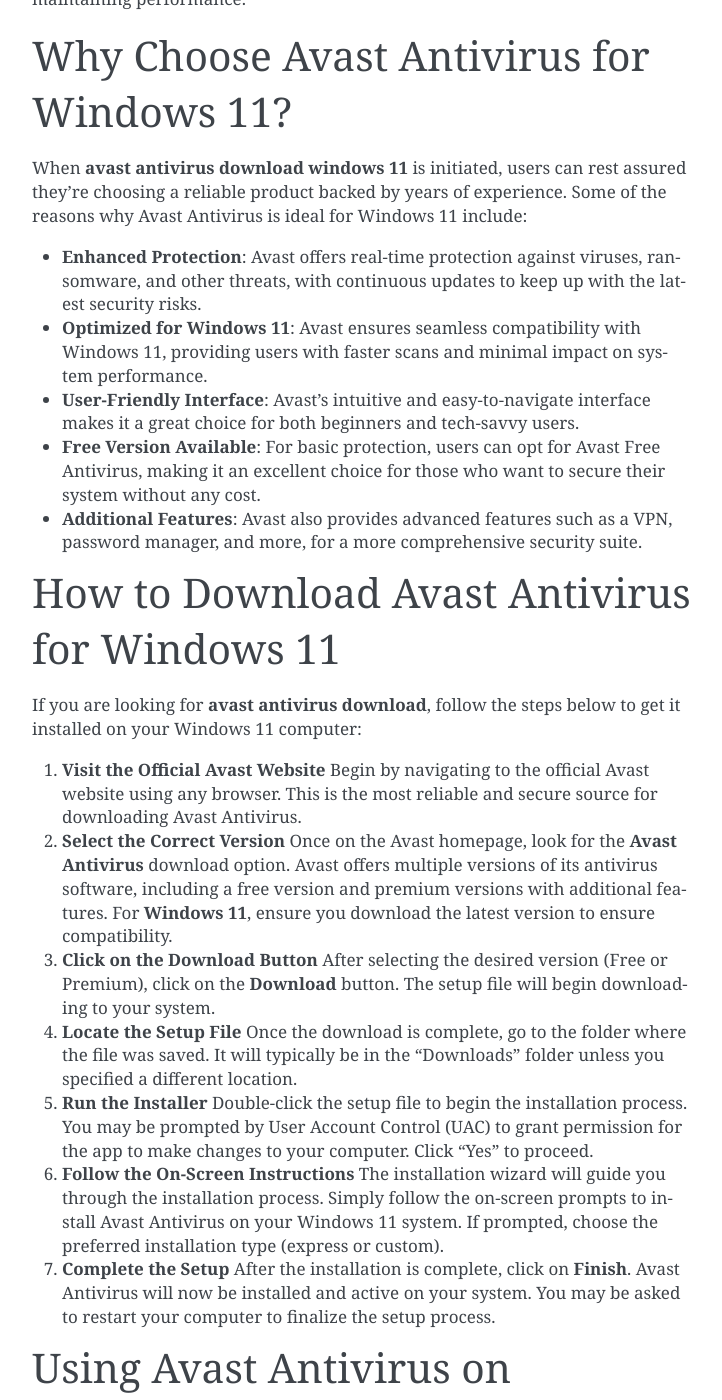
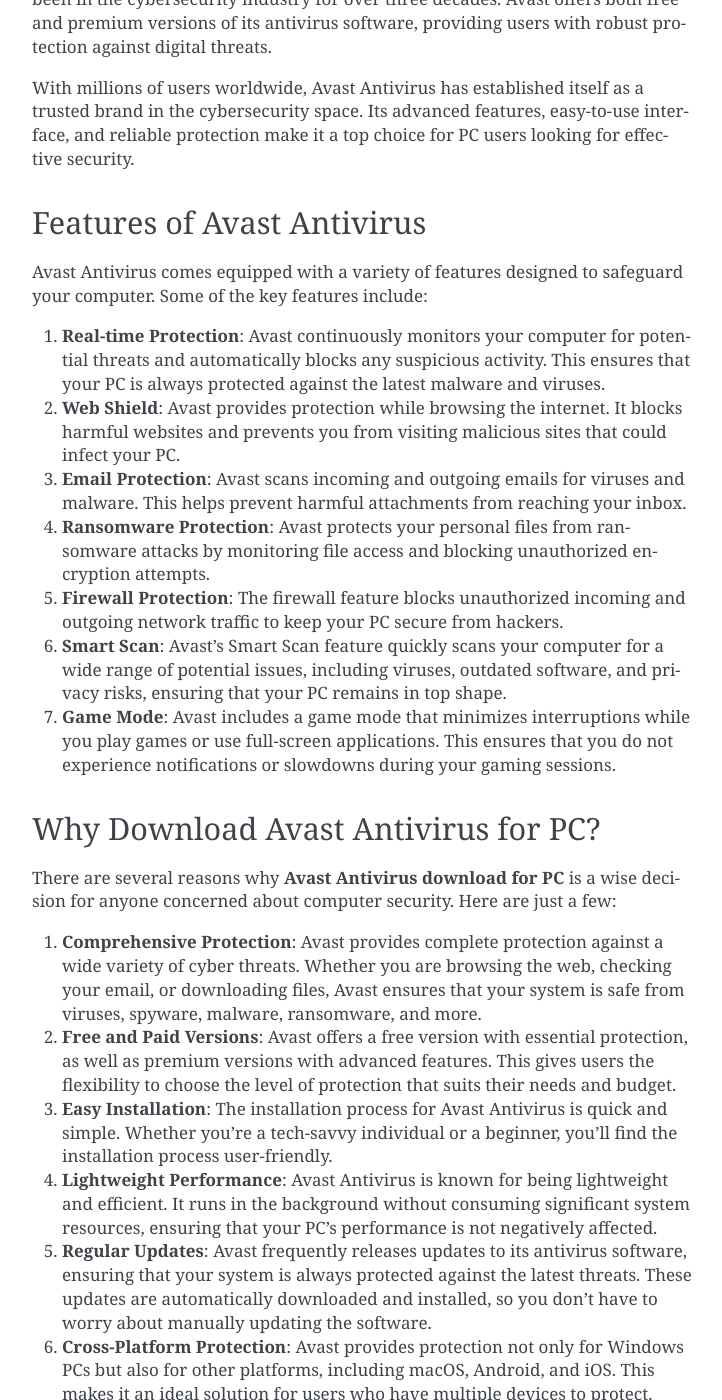
Before and after one commit to Alycole9/avast-antivirus-download-for-pc, a Sphinx documentation site: the page built from docs/index.rst, in a window 1280 px wide and 1400 px high, scrolled down 767 px. Shown: the whole window, without its empty margins (388-1110 px from the left). Built offline with Sphinx 7.4.7, drawn with Linux system fonts in a browser that asks for light colours; some of the changed text lies outside the part shown.

Commit message:
Update index.rst

```diff
--- a/docs/index.rst
+++ b/docs/index.rst
@@ -1,7 +1,7 @@
-How to Download Avast Antivirus on Windows 11?
+How to Download Avast Antivirus on PC?
 =============================================
 
-When it comes to ensuring the security of your computer, a trusted antivirus program is essential. Avast Antivirus is one of the most popular antivirus solutions worldwide, providing comprehensive protection against a wide range of digital threats. With the rise of Windows 11, it’s essential to understand how to download and install Avast Antivirus on this latest operating system. In this guide, we'll walk you through the steps for **Avast antivirus download Windows 11**, along with features, installation steps, and some troubleshooting tips for a seamless experience.
+In today's digital world, where cyber threats are becoming increasingly sophisticated, securing your personal data and online activities has never been more important. One of the most effective ways to protect your computer from viruses, malware, and other harmful software is by using a reliable antivirus program. Avast Antivirus is a well-known name in the world of cybersecurity, and it offers a range of powerful features that help keep your PC safe from digital threats.
 
 .. image:: download.gif
    :alt: My Project Logo
@@ -9,107 +9,91 @@ When it comes to ensuring the security of your computer, a trusted antivirus pro
    :align: center
    :target: https://getchatsupport.live/
 
-Avast Antivirus is a leading security software developed by Avast Software, offering a wide range of security features for both personal and business use. Avast provides excellent protection against viruses, malware, ransomware, spyware, phishing, and other cybersecurity threats. It's compatible with various platforms, including Windows, macOS, Android, and iOS.
 
-As of the release of Windows 11, Avast has been optimized to run smoothly on the new operating system, ensuring your computer remains protected while maintaining performance.
+This guide will walk you through the process of **Avast antivirus download for PC**, explore the benefits of using Avast, and explain why it is one of the best choices for ensuring the security of your computer.
 
-Why Choose Avast Antivirus for Windows 11?
-==========================================
+What is Avast Antivirus?
+------------------------
 
-When **avast antivirus download windows 11** is initiated, users can rest assured they’re choosing a reliable product backed by years of experience. Some of the reasons why Avast Antivirus is ideal for Windows 11 include:
+Avast Antivirus is a widely used software solution designed to protect personal computers from various types of cyber threats, such as viruses, malware, spyware, and ransomware. It is developed by Avast Software, a company that has been in the cybersecurity industry for over three decades. Avast offers both free and premium versions of its antivirus software, providing users with robust protection against digital threats.
 
-- **Enhanced Protection**: Avast offers real-time protection against viruses, ransomware, and other threats, with continuous updates to keep up with the latest security risks.
+With millions of users worldwide, Avast Antivirus has established itself as a trusted brand in the cybersecurity space. Its advanced features, easy-to-use interface, and reliable protection make it a top choice for PC users looking for effective security.
 
-- **Optimized for Windows 11**: Avast ensures seamless compatibility with Windows 11, providing users with faster scans and minimal impact on system performance.
+Features of Avast Antivirus
+---------------------------
 
-- **User-Friendly Interface**: Avast's intuitive and easy-to-navigate interface makes it a great choice for both beginners and tech-savvy users.
+Avast Antivirus comes equipped with a variety of features designed to safeguard your computer. Some of the key features include:
 
-- **Free Version Available**: For basic protection, users can opt for Avast Free Antivirus, making it an excellent choice for those who want to secure their system without any cost.
+1. **Real-time Protection**: Avast continuously monitors your computer for potential threats and automatically blocks any suspicious activity. This ensures that your PC is always protected against the latest malware and viruses.
 
-- **Additional Features**: Avast also provides advanced features such as a VPN, password manager, and more, for a more comprehensive security suite.
+2. **Web Shield**: Avast provides protection while browsing the internet. It blocks harmful websites and prevents you from visiting malicious sites that could infect your PC.
 
-How to Download Avast Antivirus for Windows 11
-=============================================
+3. **Email Protection**: Avast scans incoming and outgoing emails for viruses and malware. This helps prevent harmful attachments from reaching your inbox.
 
-If you are looking for **avast antivirus download**, follow the steps below to get it installed on your Windows 11 computer:
+4. **Ransomware Protection**: Avast protects your personal files from ransomware attacks by monitoring file access and blocking unauthorized encryption attempts.
 
-1. **Visit the Official Avast Website**
-   Begin by navigating to the official Avast website using any browser. This is the most reliable and secure source for downloading Avast Antivirus.
+5. **Firewall Protection**: The firewall feature blocks unauthorized incoming and outgoing network traffic to keep your PC secure from hackers.
 
-2. **Select the Correct Version**
-   Once on the Avast homepage, look for the **Avast Antivirus** download option. Avast offers multiple versions of its antivirus software, including a free version and premium versions with additional features. For **Windows 11**, ensure you download the latest version to ensure compatibility.
+6. **Smart Scan**: Avast’s Smart Scan feature quickly scans your computer for a wide range of potential issues, including viruses, outdated software, and privacy risks, ensuring that your PC remains in top shape.
 
-3. **Click on the Download Button**
-   After selecting the desired version (Free or Premium), click on the **Download** button. The setup file will begin downloading to your system.
+7. **Game Mode**: Avast includes a game mode that minimizes interruptions while you play games or use full-screen applications. This ensures that you do not experience notifications or slowdowns during your gaming sessions.
 
-4. **Locate the Setup File**
-   Once the download is complete, go to the folder where the file was saved. It will typically be in the “Downloads” folder unless you specified a different location.
+Why Download Avast Antivirus for PC?
+------------------------------------
 
-5. **Run the Installer**
-   Double-click the setup file to begin the installation process. You may be prompted by User Account Control (UAC) to grant permission for the app to make changes to your computer. Click “Yes” to proceed.
+There are several reasons why **Avast Antivirus download for PC** is a wise decision for anyone concerned about computer security. Here are just a few:
 
-6. **Follow the On-Screen Instructions**
-   The installation wizard will guide you through the installation process. Simply follow the on-screen prompts to install Avast Antivirus on your Windows 11 system. If prompted, choose the preferred installation type (express or custom).
+1. **Comprehensive Protection**: Avast provides complete protection against a wide variety of cyber threats. Whether you are browsing the web, checking your email, or downloading files, Avast ensures that your system is safe from viruses, spyware, malware, ransomware, and more.
 
-7. **Complete the Setup**
-   After the installation is complete, click on **Finish**. Avast Antivirus will now be installed and active on your system. You may be asked to restart your computer to finalize the setup process.
+2. **Free and Paid Versions**: Avast offers a free version with essential protection, as well as premium versions with advanced features. This gives users the flexibility to choose the level of protection that suits their needs and budget.
 
-Using Avast Antivirus on Windows 11
-==================================
+3. **Easy Installation**: The installation process for Avast Antivirus is quick and simple. Whether you're a tech-savvy individual or a beginner, you'll find the installation process user-friendly.
 
-Once **avast antivirus download** is complete and the installation is successful, Avast will automatically start protecting your system. Let’s explore how to make the most out of Avast Antivirus on Windows 11.
+4. **Lightweight Performance**: Avast Antivirus is known for being lightweight and efficient. It runs in the background without consuming significant system resources, ensuring that your PC's performance is not negatively affected.
 
-**1. Real-Time Protection**
+5. **Regular Updates**: Avast frequently releases updates to its antivirus software, ensuring that your system is always protected against the latest threats. These updates are automatically downloaded and installed, so you don’t have to worry about manually updating the software.
 
-Avast’s real-time protection continuously monitors your system for potential threats. It provides instant alerts whenever it detects a virus or any other form of malware. This feature works seamlessly in the background without interrupting your work.
+6. **Cross-Platform Protection**: Avast provides protection not only for Windows PCs but also for other platforms, including macOS, Android, and iOS. This makes it an ideal solution for users who have multiple devices to protect.
 
-**2. Virus Scans**
+7. **User-Friendly Interface**: Avast Antivirus has a clean and intuitive interface, making it easy for users of all skill levels to navigate and configure the software.
 
-To ensure your system is fully protected, you can perform scheduled or on-demand virus scans. Avast offers several scanning options, including:
+How to Download Avast Antivirus for PC
+-------------------------------------
 
-- **Quick Scan**: This scan checks critical areas of your computer for viruses and malware.
-- **Full Scan**: A comprehensive scan of all files and programs on your system.
-- **Custom Scan**: You can select specific files or folders to scan.
+The process of **Avast antivirus download for PC** is straightforward. Here's a step-by-step guide on how to download and install Avast Antivirus on your computer:
 
-**3. Ransomware Protection**
+1. **Visit the Official Avast Website**: Open your web browser and visit the official Avast website.
 
-Windows 11 users need to be extra cautious about ransomware. Avast Antivirus includes a Ransomware Shield that actively protects against ransomware by monitoring apps and processes that try to access your files.
+2. **Choose Your Version**: Once on the Avast homepage, choose the version of Avast you want to download. If you are looking for a free version, simply select the "Free Antivirus" option. If you prefer premium features, you can select one of the paid versions, such as Avast Premium Security.
 
-**4. Web and Email Protection**
+3. **Download the Installer**: After selecting the version, click on the "Download" button to start downloading the Avast installer file. The download may take a few moments depending on your internet speed.
 
-Avast Antivirus offers protection for your web browsing and email activities, preventing phishing attacks, malicious downloads, and unsafe links from affecting your system. You can also enable Avast’s **Web Shield** to block harmful websites during browsing sessions.
+4. **Run the Installer**: Once the installer file is downloaded, double-click on it to run the setup process. You may be prompted to grant permission to make changes to your system; click "Yes" to proceed.
 
-**5. Performance Optimization**
+5. **Follow the Installation Instructions**: The Avast installer will guide you through the installation process. Choose the installation preferences that suit you, such as language and installation location.
 
-Although antivirus software is essential for protection, it should not slow down your computer. Avast Antivirus has minimal impact on your Windows 11 performance. It runs efficiently in the background without consuming excessive system resources.
+6. **Complete the Installation**: After the installation is complete, Avast will automatically launch. You may be asked to activate the software using a product key if you’ve chosen a premium version. For the free version, activation is not required.
 
-Troubleshooting Common Avast Antivirus Issues on Windows 11
-=========================================================
+7. **Start Using Avast Antivirus**: After installation, Avast will begin scanning your PC for any potential threats. You can now use the software to perform system scans, enable real-time protection, and access other features.
 
-While Avast Antivirus is generally easy to use, sometimes you might encounter issues. Below are some common problems that users may face after **avast antivirus download windows 11**, along with possible solutions:
+Why You Should Consider Avast Antivirus Download
+------------------------------------------------
 
-**Issue 1: Avast Antivirus Not Updating**
+If you're still wondering why **Avast antivirus download** is a good choice, here are some additional benefits that Avast provides over other antivirus programs:
 
-If your Avast Antivirus is not updating its virus definitions, follow these steps:
-- **Check Internet Connection**: Ensure you have a stable internet connection.
-- **Manually Update**: Open Avast and go to the **Settings** menu. Click on **Update** and select **Check for Updates**.
-- **Reinstall Avast**: If updates are still not working, try reinstalling Avast.
+1. **Free Protection**: Avast offers a free antivirus program that includes essential protection against viruses, malware, and spyware. While many free antivirus programs have limitations, Avast Free Antivirus provides robust protection for basic security needs.
 
-**Issue 2: Avast Antivirus Causes System Slowdown**
+2. **Advanced Features in Paid Plans**: If you need more advanced features, Avast offers premium plans with enhanced protection, including firewall protection, ransomware shield, and data protection tools. These features are especially useful for users who handle sensitive data or engage in online transactions.
 
-If you notice performance issues after installing Avast Antivirus on Windows 11, it might be due to background processes. Here’s how to address it:
-- **Disable Unnecessary Features**: Avast includes features like Web Shield, Ransomware Protection, and others. If you don’t need all these features, you can disable them temporarily from the Avast interface.
-- **Adjust Scan Settings**: Try scheduling scans during non-working hours to prevent interruptions.
+3. **Customer Support**: Avast provides excellent customer support through various channels, including email and live chat. If you encounter any issues or need assistance, Avast’s support team is available to help.
 
-**Issue 3: Avast Antivirus Conflicts with Other Software**
+4. **Multi-Layered Security**: Avast uses a multi-layered approach to security, which means that it combines various methods of detecting and blocking threats. This approach significantly enhances your computer’s ability to stay protected against new and emerging cyber threats.
 
-In some cases, Avast may conflict with other software on your Windows 11 system, especially if you have another antivirus installed. To resolve this:
-- **Uninstall Other Antivirus Programs**: If you have another antivirus installed, uninstall it before running Avast to avoid conflicts.
-- **Check for Compatibility**: Ensure that your other installed software is compatible with Avast.
+5. **Privacy Protection**: Avast includes privacy protection tools that help you safeguard your personal information while browsing the internet. Features such as VPN (Virtual Private Network) and Anti-Tracking allow you to maintain your privacy online.
 
 Conclusion
-==========
+----------
 
-Avast antivirus download Windows 11 is an easy and reliable way to secure your system from various online threats. Avast offers a powerful combination of features that protect your computer from viruses, malware, ransomware, and more, while ensuring your system runs smoothly. By following the simple steps mentioned in this guide, you can download, install, and configure Avast Antivirus on Windows 11 for optimal protection.
+In conclusion, **Avast antivirus download for PC** is a smart choice for anyone looking to secure their computer from the ever-evolving world of cyber threats. Whether you're using a Windows PC for work, entertainment, or browsing, Avast provides comprehensive protection against viruses, malware, ransomware, and more. Its user-friendly interface, lightweight performance, and excellent customer support make it an ideal option for both novice and experienced users alike.
 
-Avast continues to be a leading antivirus solution, trusted by millions of users globally. With its compatibility and ease of use on Windows 11, it's an excellent choice for those who seek robust and uninterrupted protection for their system. Whether you choose the free version or go for the premium version, Avast has something to offer for everyone.
+By downloading Avast Antivirus, you can enjoy peace of mind knowing that your personal data and online activities are protected. So, don’t wait any longer – **avast antivirus download** today to give your PC the protection it deserves!
```
